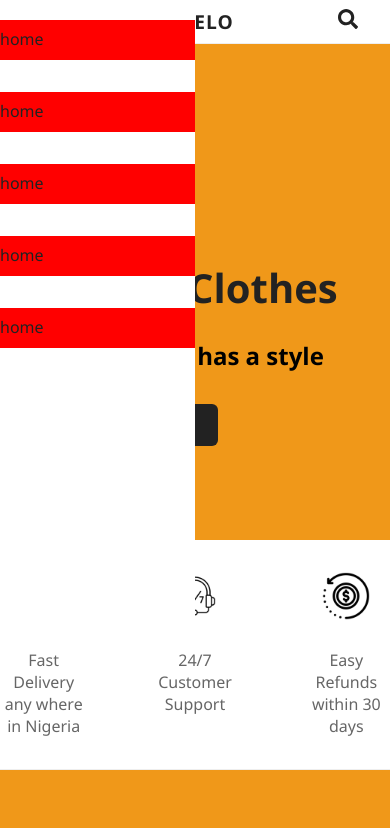
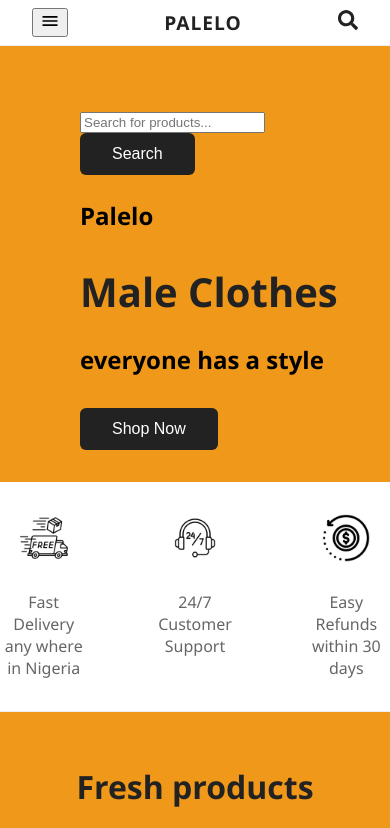
Before and after one commit to Santopalelo/men-wears-site, a React (Vite) app in the folder frontend/: page / in a window 390 px wide. Shown: the top 828 px of the page. Built offline with nearby package versions, Linux system fonts and the light colour scheme.

Commit message:
i added side bar

```diff
--- a/frontend/src/components/Hero.jsx
+++ b/frontend/src/components/Hero.jsx
@@ -5,10 +5,14 @@ const hero = () => {
   return (
     <div className ="hero">
       <div className = "hero-content">
+         <div className="searchBox">
+        <input id='search' type="text" placeholder="Search for products..." />
+        <button className='searchButton'>Search</button>
+      </div>
       <p>Palelo</p>
       <h1>Male Clothes</h1>
       <p>everyone has a style</p>
-      <button>Shop Now</button>
+      <button className='shopNowButton'>Shop Now</button>
       </div>
     </div>
   )
--- a/frontend/src/components/Nav.jsx
+++ b/frontend/src/components/Nav.jsx
@@ -1,17 +1,21 @@
-import React from 'react'
+import React, { useState } from 'react'
 import App from '../App'
 import { MdMenu } from "react-icons/md";
 import { FaSearch } from "react-icons/fa";
+import { IoClose } from "react-icons/io5";
+
 
 const nav = () => {
+    const [showSidebar, setshowSidebar] = useState(false);
+
     return (
         <div>
 
-            <nav className='navbar'>
-                <div className='menu'><MdMenu size={20}/></div>
+            <nav  className='navbar'>
+                <button id='openSidebar' className='menu' onClick={() => setshowSidebar(true)}><MdMenu size={20}/></button>
                 <div className='logo'>PALELO</div>
-                <div className='nav-links'>
-                <a href="">home</a>
+                <div id='navLinks' className='nav-links' style={{display: showSidebar ? 'flex' : 'none'}}>
+                <button id='closeSidebar' className='close' onClick={() => setshowSidebar(false)}><IoClose size={40}/></button>
                 <a href="">home</a>
                 <a href="">home</a>
                 <a href="">home</a>
--- a/frontend/src/index.css
+++ b/frontend/src/index.css
@@ -1,3 +1,7 @@
+*{
+  box-sizing: border-box;
+}
+
 body {
   background: #fff;
   color: #222;
@@ -31,6 +35,9 @@ a:hover {
   z-index: 1000;
 }
 
+.close {
+  display: none;
+}
 .menu {
   display: none;
 }
@@ -43,21 +50,20 @@ a:hover {
 
 .nav-links {
   display: flex;
-  gap: 2rem;
+  position: relative;
 }
 
 .nav-links a {
   font-size: 1rem;
   font-weight: 500;
   color: #222;
-  background-color: red;
-  padding: 0.5rem 0;
-  border-bottom: 2px solid transparent;
+  padding: 0 0.5rem;
 }
 
 .nav-links a:hover {
   border-bottom: 2px solid #f09819;
-  color: #f09819;
+  transition: 10s;
+  background-color: red;
 }
 
 .hero {
@@ -68,6 +74,8 @@ a:hover {
   background: #f09819;
   min-height: 400px;
 }
+
+
 
 .hero-image {
   flex: 1;
@@ -162,7 +170,7 @@ a:hover {
 .card {
   background: #fff;
   border-radius: 10px;
-  box-shadow: 0 1px 8px rgba(0,0,0,0.06);
+  box-shadow: 5px 5px 8px rgba(0,0,0,0.06);
   padding: 1.5rem 1rem;
   text-align: center;
   transition: box-shadow 0.2s;
@@ -226,7 +234,7 @@ a:hover {
 
 @media (max-width: 800px) {
   .nav-links {
-    display: flex;
+    display: none;
     flex-direction: column;
     position: fixed;
     top: 0%;
@@ -239,9 +247,22 @@ a:hover {
     align-content: center;
     justify-content: flex-start;
   }
+  .av-links .show  {
+    left: 0;
+  }
 
   .nav-links a {
     width: 100%;
+    padding: 2% 40%;
+  }
+  .close {
+    display: block;
+    position: absolute;
+    top: 0;
+    left: 80%;
+    cursor: pointer;
+    padding: 0;
+    align-content: flex-start;
   }
 
    .menu {
```
